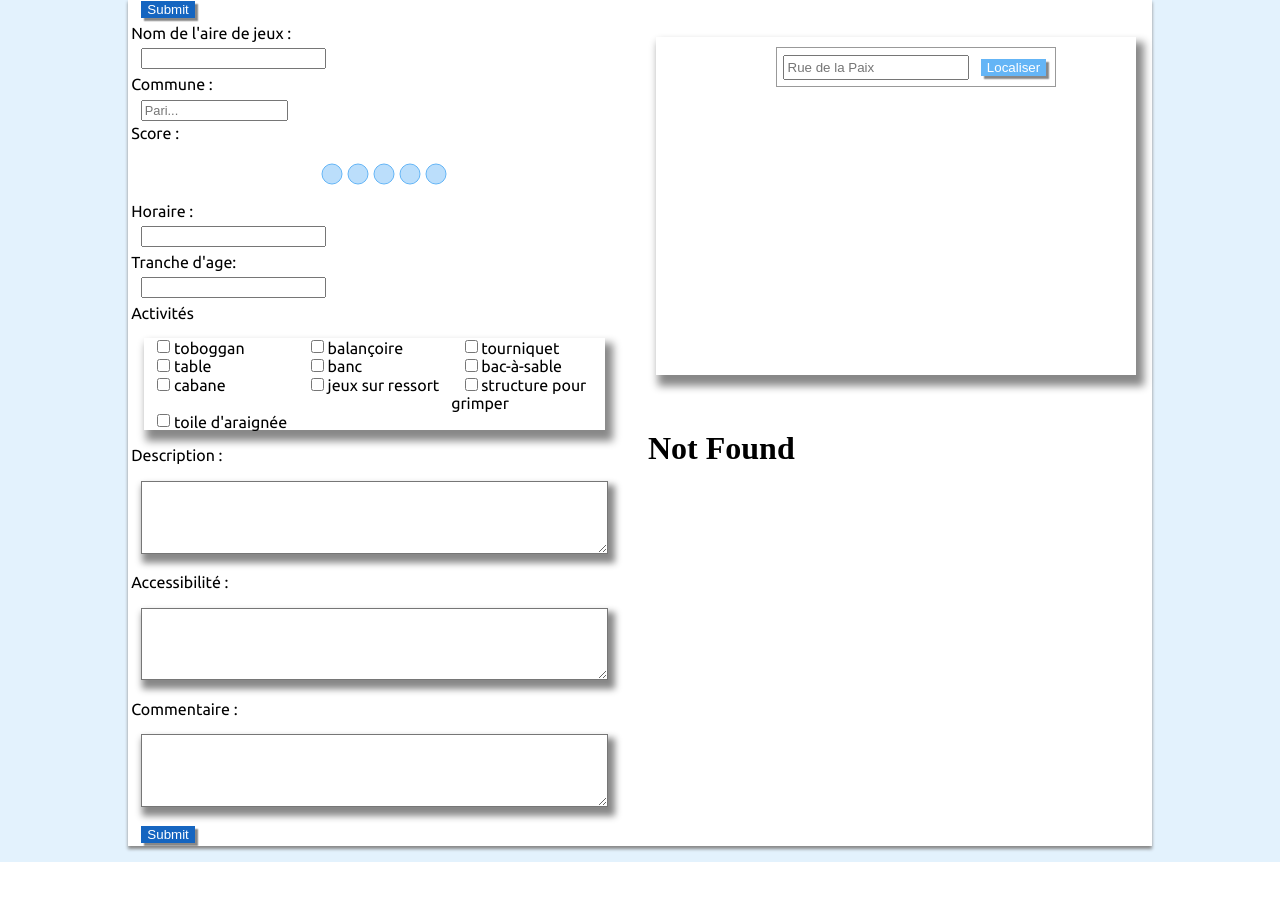
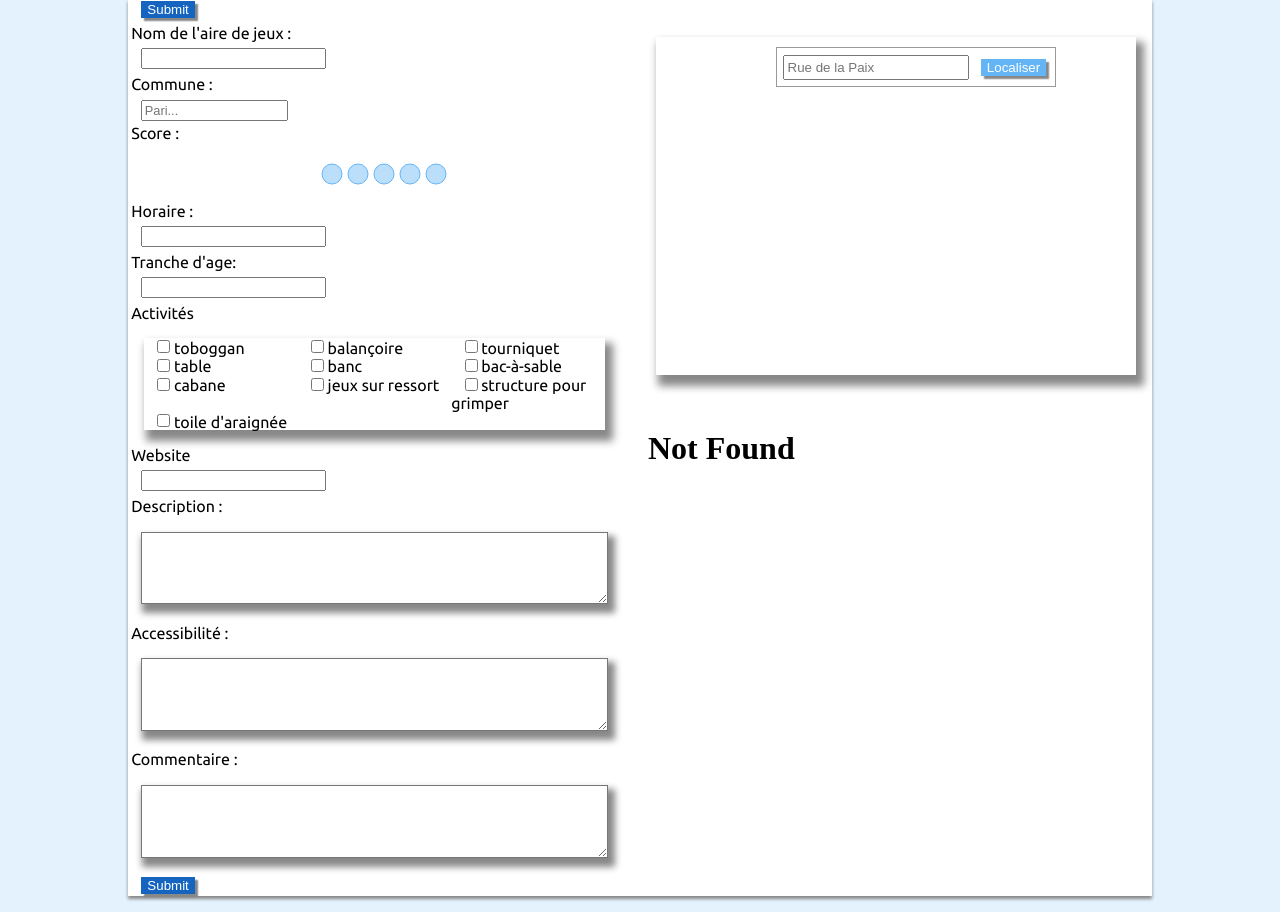
Before and after one commit to stephane-duteriez/airedejeux, a Python web app: template template/modifier.html in a window 1280 px wide. Shown: the part 130-1042 px from the top of the page. Before the commit the page ends 992 px from the top, so only its background shows below. Run offline with Jinja, Linux system fonts and the light colour scheme; the template is opened without the code that fills it, so the values that code supplies are empty; some libraries are stand-ins or nearby versions.

Commit message:
Ajout de la possibilité d'ajouter une page web

```diff
--- a/static/style.css
+++ b/static/style.css
@@ -216,7 +216,7 @@
     }
 
 .contenue {
-    flex : 1 1 250px;
+    flex : 1 1 350px;
     padding : 0px;
     margin : 0px;
     }
--- a/template/a_valider.html
+++ b/template/a_valider.html
@@ -41,6 +41,7 @@
         {{ detail.accessibilite|e }}<br>
         {{ detail.description|e }}<br>
         {{ detail.age|e }}
+        {{ detail.website|e }}
         <div id="indice{{ indice }}"
              class="valider"
              onclick="valider(this.id, '{{ detail.key.urlsafe() }}')">
--- a/template/modifier.html
+++ b/template/modifier.html
@@ -70,6 +70,8 @@
                                {% if activite in aireDeJeux.activites %} checked {% endif %}> {{ activite }} </input></div>
                     {% endfor %}
                 </div>
+                <p>Website</p>
+                <div><input type="text" name="website" value="{{aireDeJeux.website|e if aireDeJeux.website|e != 'None' }}"></div>
                 <p>Description :</p>
                 <div><textarea name="description" class="input_box">{{ aireDeJeux.description|e if aireDeJeux.description|e != "None" }}</textarea></div>
                 <p>Accessibilité :</p>
```
Also changed, not shown: main.py (+12 -1 lines), template/detail.html (+5 -5 lines).
